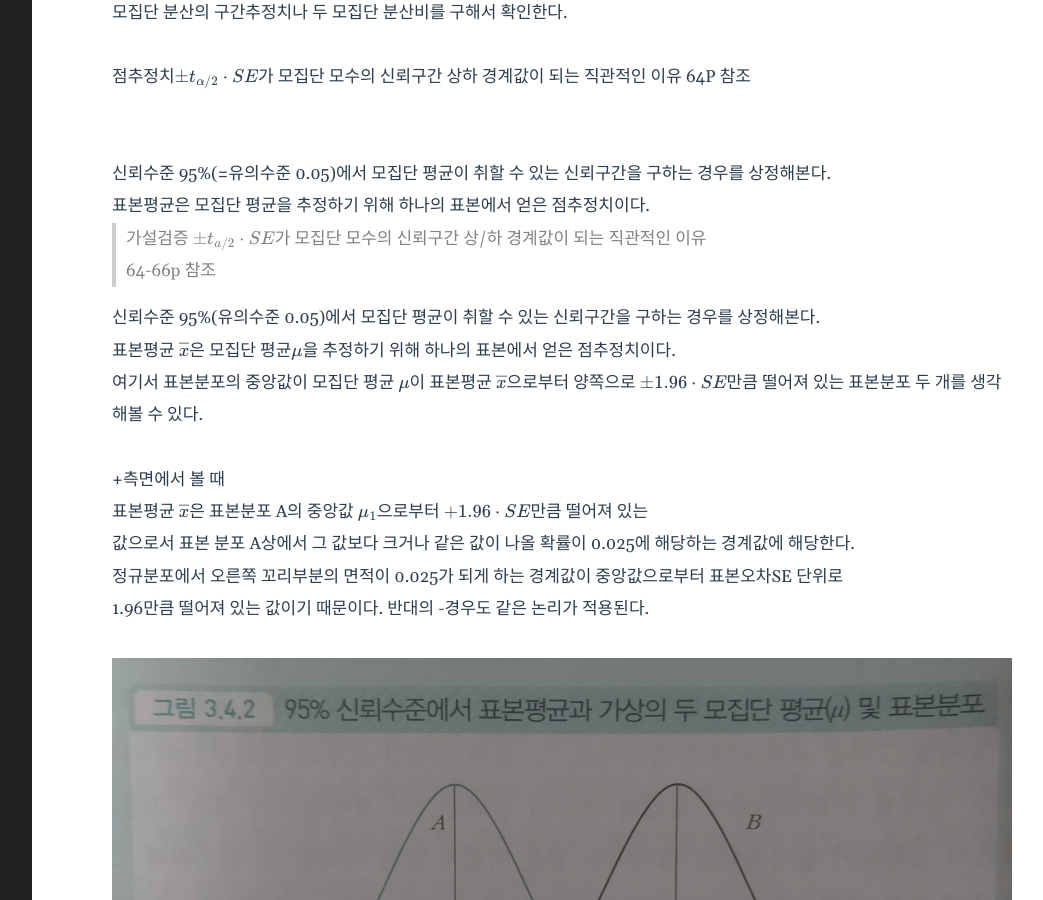
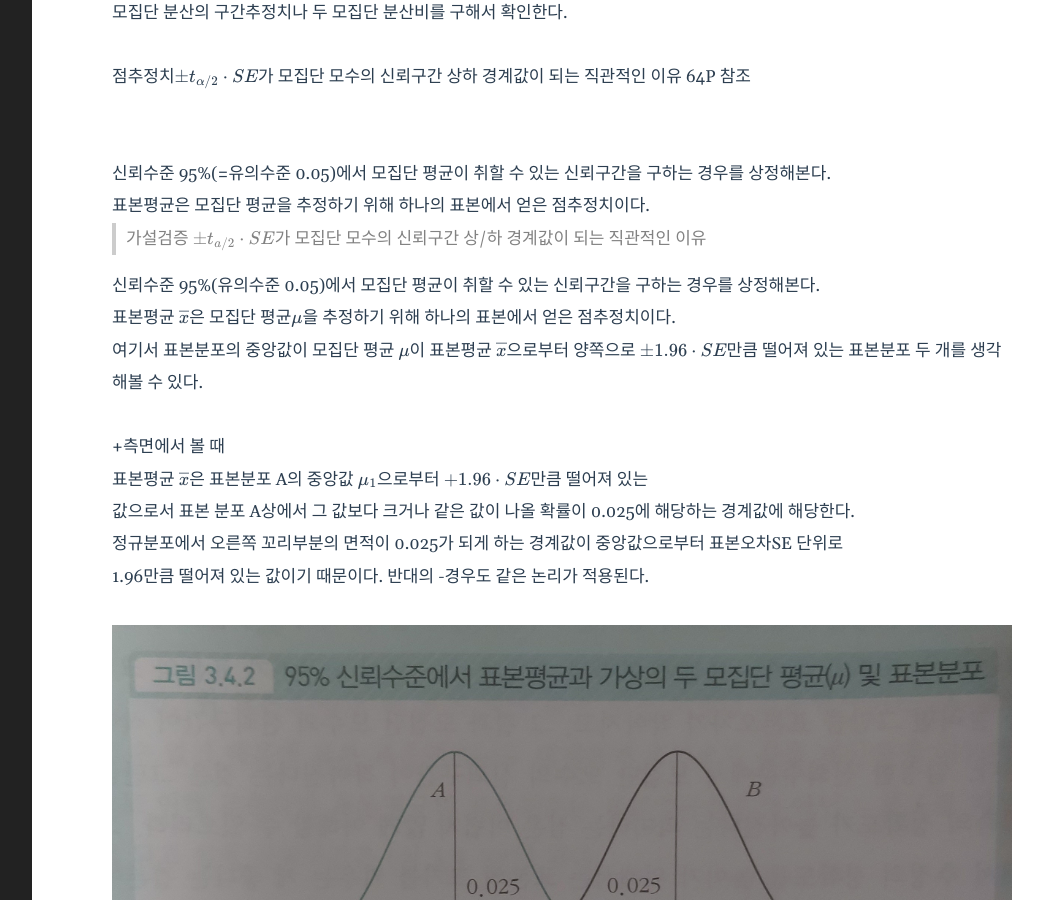
Before and after one commit to shina1221/shina1221.github.io, a Jekyll site: the page built from _posts/도서/비전공자를 위한 통계방법론/2023-08-09-06.추리통계의 3가지 추정형식.markdown, in a window 1280 px wide and 900 px high, scrolled down 3562 px. Shown: the whole window, without its empty margins (188-1231 px from the left). Built offline with Jekyll 4.4.1, drawn with Linux system fonts in a browser that asks for light colours; formulas are drawn with MathJax 3.

Commit message:
Update 2023-08-09-06.추리통계의 3가지 추정형식.markdown

```diff
--- a/_posts/도서/비전공자를 위한 통계방법론/2023-08-09-06.추리통계의 3가지 추정형식.markdown
+++ b/_posts/도서/비전공자를 위한 통계방법론/2023-08-09-06.추리통계의 3가지 추정형식.markdown
@@ -115,7 +115,6 @@ $\sigma = \sqrt{\frac{\sum(x_n-\mu)^2}{N}}$
 표본평균은 모집단 평균을 추정하기 위해 하나의 표본에서 얻은 점추정치이다.
 <br>
 > 가설검증 $\pm t_{a/2} \cdot SE $가 모집단 모수의 신뢰구간 상/하 경계값이 되는 직관적인 이유
-64-66p 참조
 
 신뢰수준 95%(유의수준 0.05)에서 모집단 평균이 취할 수 있는 신뢰구간을 구하는 경우를 상정해본다.
 표본평균 $\overline{x}$은 모집단 평균$\mu$을 추정하기 위해 하나의 표본에서 얻은 점추정치이다.
```
